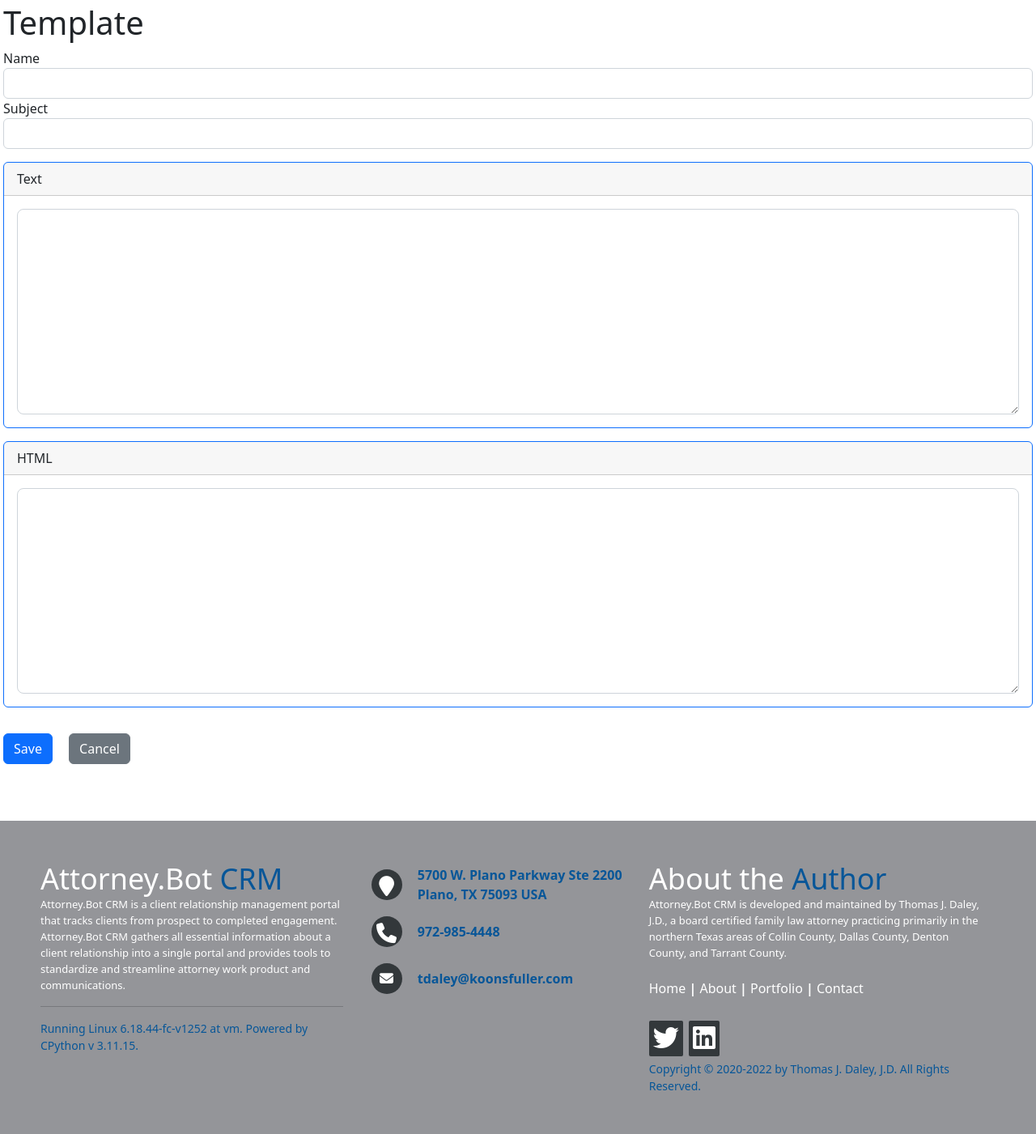
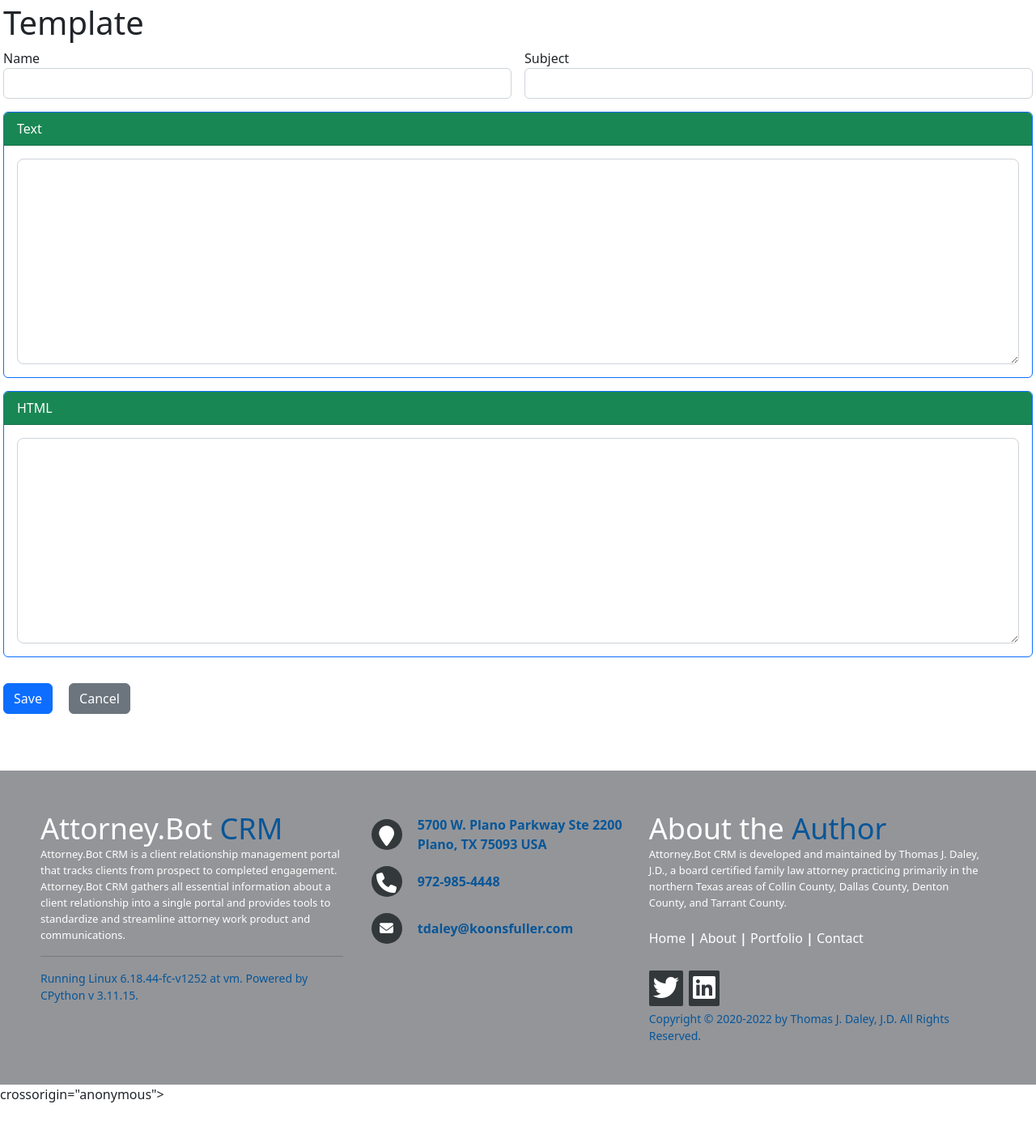
Before and after one commit to tjdaley/payment_redirect, a Flask app: template app/views/admin/templates/template.html in a window 1280 px wide. Shown: the part 90-1491 px from the top of the page at 81% size. After the commit the page ends 1452 px from the top, so only its background shows below. Run offline with Flask 2, Linux system fonts and the light colour scheme; the template is opened without the code that fills it: values that come from a table or form of the project are taken from there, others are empty; parts of the project's set-up code (start-up, migrations or seed data) failed here and were passed over; some libraries are stand-ins or nearby versions.

Commit message:
migrate to bootstrap 5

```diff
--- a/app/views/admin/templates/template.html
+++ b/app/views/admin/templates/template.html
@@ -2,14 +2,12 @@
 {% block body %}
 <div class="alert alert-success alert-dismissible fade show d-none" role="alert" id="copy_link_alert_success">
     <strong>Got it!</strong> Payment link copied. You can paste it in another application.
-    <button type="button" class="close" data-dismiss="alert" aria-label="Close">
-        <span aria-hidden="true">&times;</span>
-    </button>
+    <button type="button" class="btn-close" data-dismiss="alert" aria-label="Close"></button>
 </div>
 <h1>{{operation}} Template</h1>
 {% from 'includes/_formhelpers.html' import render_field, render_checkbox%}
 <form method='POST' action="/admin/save_template/">
-    <div class="form-row">
+    <div class="row g-3">
         <div class="form-group col">
             {{render_field(form.TemplateName, class_="form-control", value=template.TemplateName)}}
         </div>
@@ -19,9 +17,9 @@
     </div>
 
     <div class="card border-primary my-3">
-        <div class="card-header alert-success">Text</div>
+        <div class="card-header text-bg-success">Text</div>
         <div class="card-body">
-            <div class="form-row">
+            <div class="row g-3">
                 <div class="form-group col">
                     <textarea class="form-control rounded-3" id="TextPart" name="TextPart" rows="10">{{template.TextPart}}</textarea>
                 </div>
@@ -30,9 +28,9 @@
     </div>
 
     <div class="card border-primary my-3">
-        <div class="card-header alert-success">HTML</div>
+        <div class="card-header text-bg-success">HTML</div>
         <div class="card-body">
-            <div class="form-row">
+            <div class="row g-3">
                 <div class="form-group col">
                     <textarea class="form-control rounded-3" id="HtmlPart" name="HtmlPart" rows="10">{{template.HtmlPart}}</textarea>
                 </div>
```
